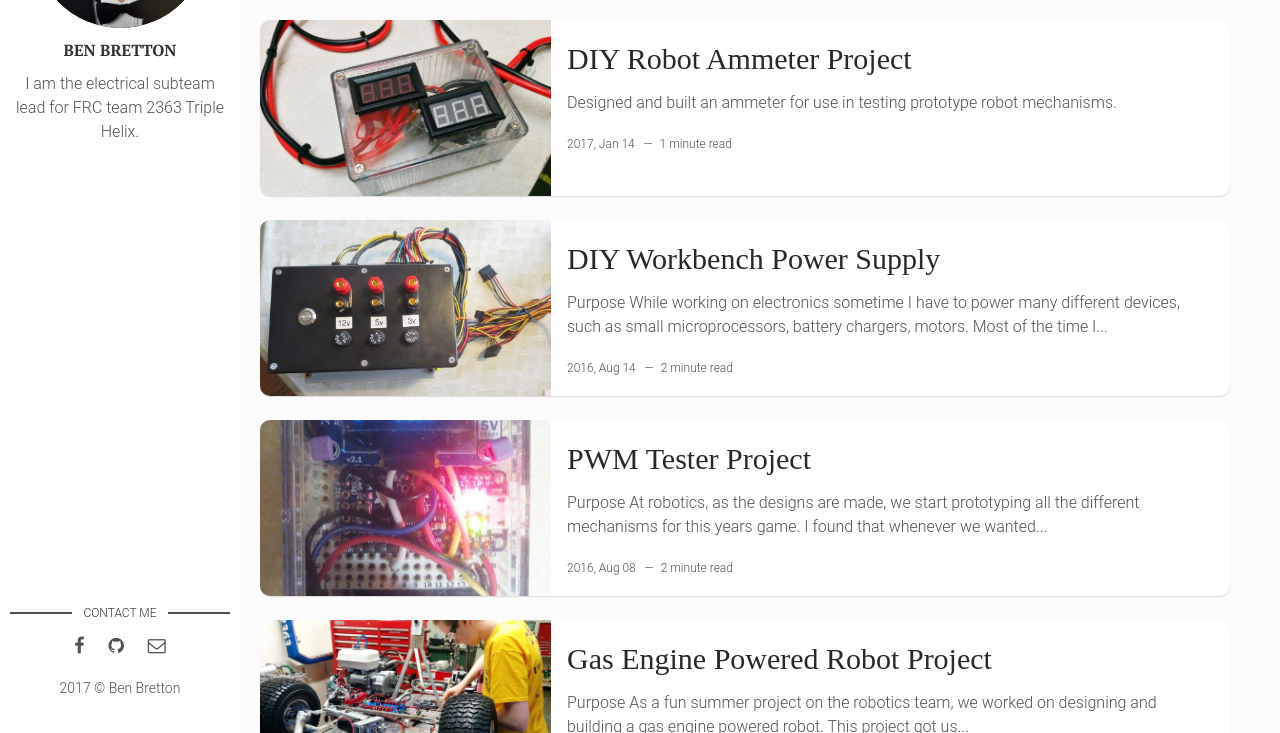
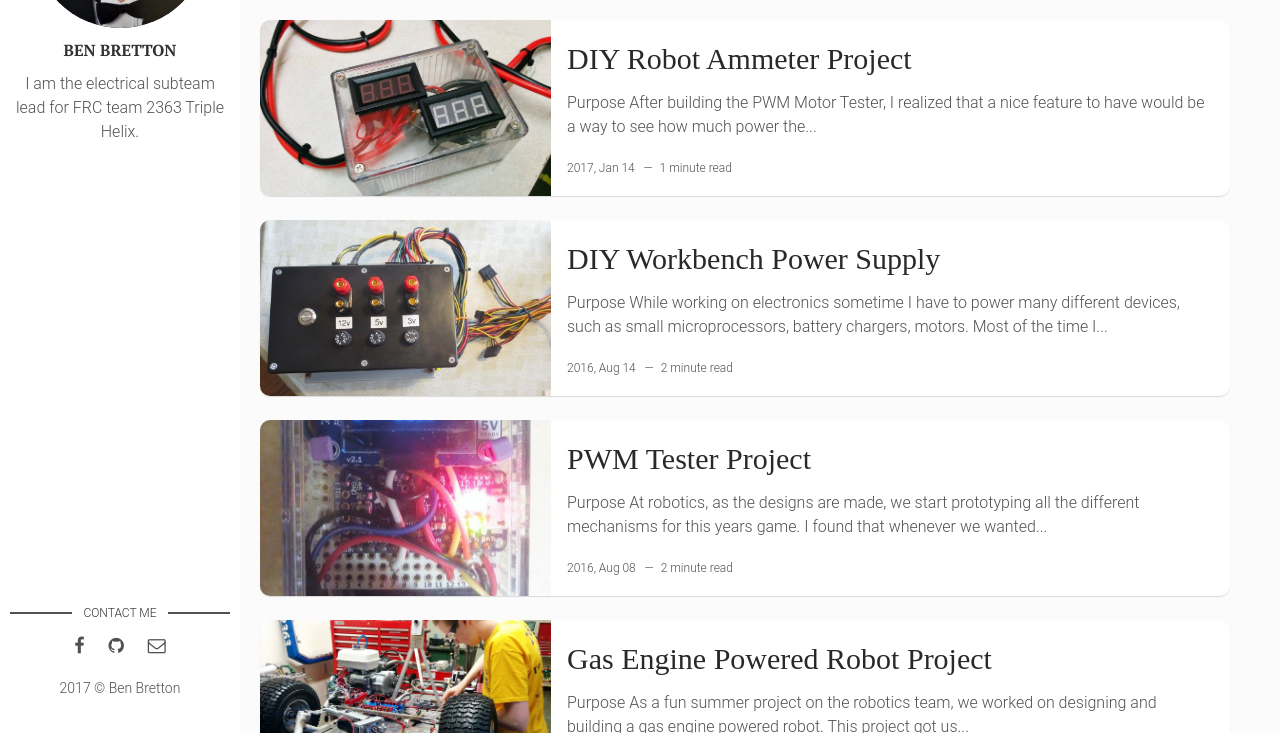
Before and after one commit to wbenb/wbenb.github.io, a Jekyll site: the page built from index.html, in a window 1280 px wide and 900 px high, scrolled down 1433 px, cut to the strip 167-900 px from the top of the window. Built offline with Jekyll 4.4.1, drawn with Linux system fonts in a browser that asks for light colours; some of the changed lines change nothing that is shown.

Commit message:
ammeter details

```diff
--- a/_posts/2017-01-14-ammeter.markdown
+++ b/_posts/2017-01-14-ammeter.markdown
@@ -7,4 +7,14 @@
 tags: [Robotics]
 ---
 
-Designed and built an ammeter for use in testing prototype robot mechanisms.
+## Purpose
+After building the PWM Motor Tester, I realized that a nice feature to have would be a way to see how much power the motor is drawing so that we know how it will affect our power distribution system on the robot later. So, I came up with an idea for an all-in-one box that you connect inline with the motor that would readout the voltage and current measurements.
+
+## Parts
+* DROK 100 Amp DC Ammeter with Display
+* DROK 3-30 Volt DC Voltmeter Display
+* Hammond Plastic Project Box
+* Nice 10AWG Silicone Insulated Wire
+
+## Details
+In order to find the voltage, I connected the Voltmeter in parallel to the load, which worked perfectly. However, when wiring an ammeter like this one, I needed to connect the current shunt in series with the load's ground, and the power wires for the display in series next to the voltmeter. This made the wiring much more complex as a result. When I went to test it, the voltmeter displayed the proper voltage, but the ammeter only showed a very low number. I am not sure why this is, I am fairly sure the ammeter we picked doesn't have adaquete resolution to be used with a single relatively small motor. My next step in troubleshooting this design will be connecting it to a much larger load, while exluding the voltmeter, to hopefully show the ammeter working properly.
```
